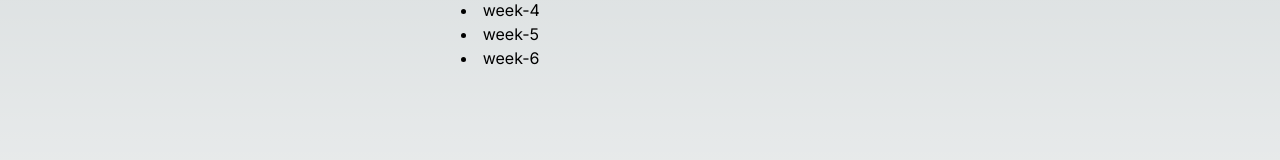
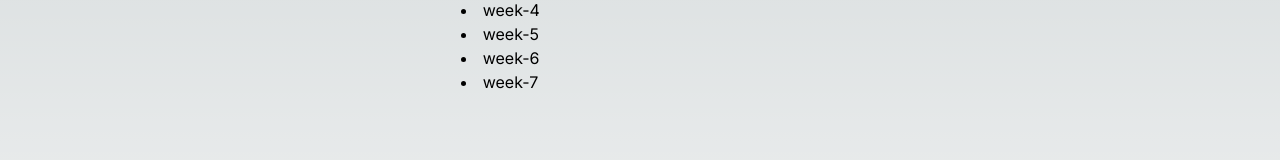
Before and after one commit to Aaron-1303/cprg306-assignments, a Next.js app in the folder cprg306-assignments/: page / in a window 1280 px wide. Shown: the part 170-330 px from the top of the page. Built offline with nearby package versions, Linux system fonts and the light colour scheme.

Commit message:
Update page.js for week-7

```diff
--- a/cprg306-assignments/app/page.js
+++ b/cprg306-assignments/app/page.js
@@ -3,6 +3,7 @@ import page1 from "./week-3/page"
 import page2 from "./week-4/page"
 import page3 from "./week-5/page"
 import page4 from "./week-6/page"
+import page5 from "./week-7/page"
 import Image from "next/image";
 import Link from "next/link";
 export default function Home() {
@@ -14,9 +15,9 @@ export default function Home() {
         <li><Link href="/week-2">week-2</Link></li>
         <li><Link href="/week-3">week-3</Link></li>
         <li><Link href="/week-4">week-4</Link></li>
-      <li><Link href="/week-5">week-5</Link></li>
+        <li><Link href="/week-5">week-5</Link></li>
         <li><Link href="/week-6">week-6</Link></li>
-
+        <li><Link href="/week-7">week-7</Link></li>
 
       </div>
     </main>
```
